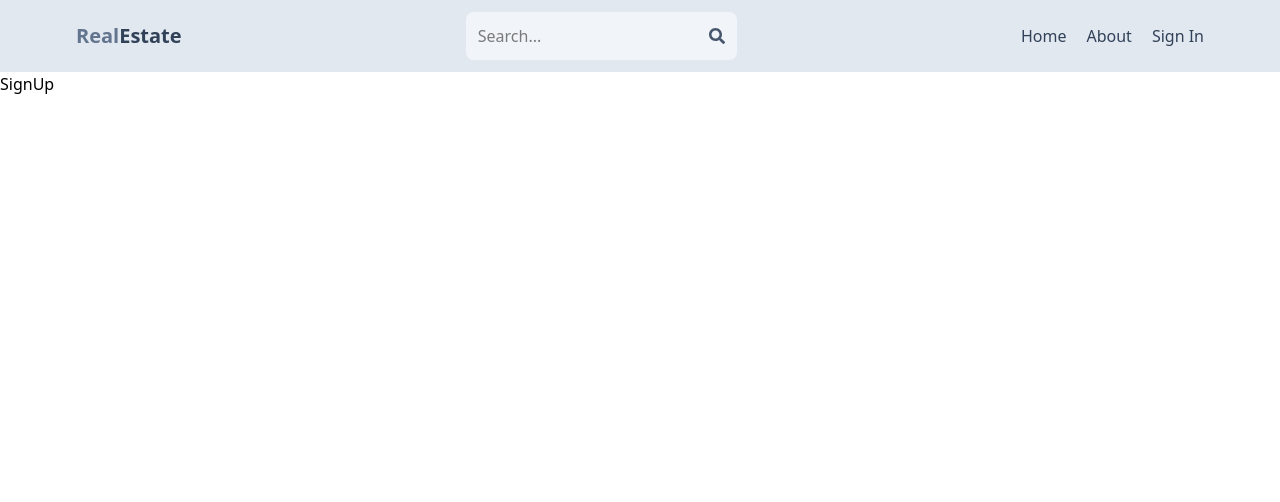
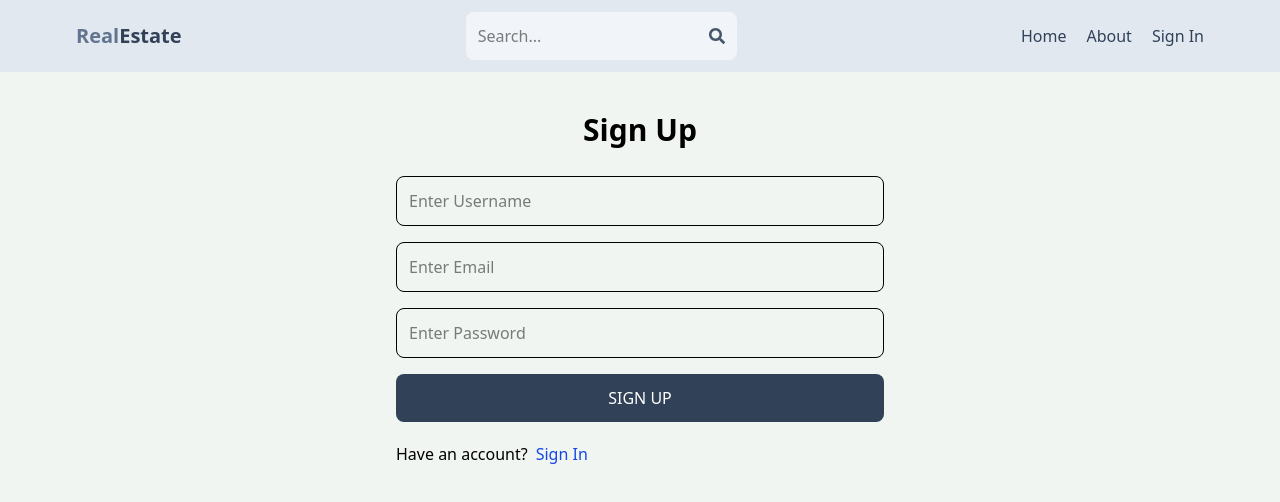
Before and after one commit to Shayan-khn/Real-Estate-App, a React (Vite) app in the folder Frontend/: page /Signup in a window 1280 px wide. Shown: the top 502 px of the page. Built offline with nearby package versions, Linux system fonts and the light colour scheme.

Commit message:
Complete Sign Up Page UI

```diff
--- a/Frontend/src/index.css
+++ b/Frontend/src/index.css
@@ -1 +1,5 @@
 @import "tailwindcss";
+
+body{
+    background-color: rgb(241, 245, 241);
+}
--- a/Frontend/src/pages/SignUp.jsx
+++ b/Frontend/src/pages/SignUp.jsx
@@ -1,9 +1,22 @@
 import React from 'react'
+import { Link } from 'react-router-dom'
 
 export default function SignUp() {
   return (
-    <div>
-      SignUp
+    <div className="p-3 max-w-lg mx-auto">
+      <h1 className="text-3xl text-center font-semibold my-7">Sign Up</h1>
+      <form className="flex flex-col gap-4">
+        <input type="text" placeholder='Enter Username' id='username' className="border p-3 rounded-lg" />
+        <input type="email" placeholder='Enter Email' id='email' className="border p-3 rounded-lg" />
+        <input type="password" placeholder='Enter Password' id='password' className="border p-3 rounded-lg" />
+        <button className="bg-slate-700 text-white p-3 rounded-lg uppercase hover:opacity-95 disabled:opacity-80 cursor-pointer">Sign Up</button>
+      </form>
+      <div className="flex gap-2 mt-5">
+        <p>Have an account?</p>
+        <Link to='/SignIn'>
+        <span className="text-blue-700">Sign In</span>
+        </Link>
+      </div>
     </div>
   )
 }
```
